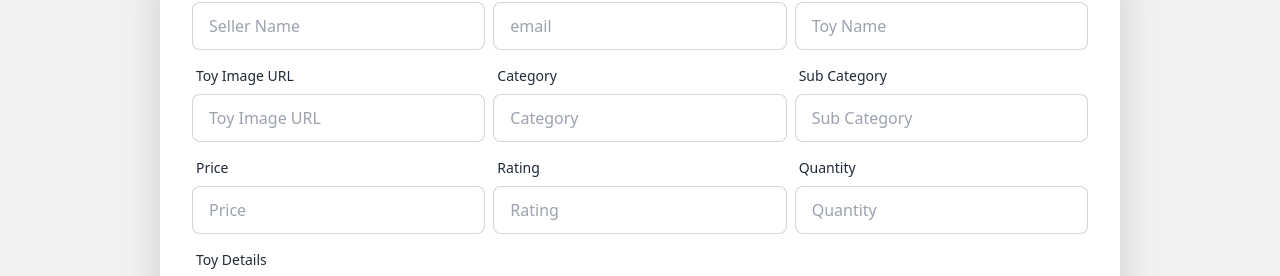
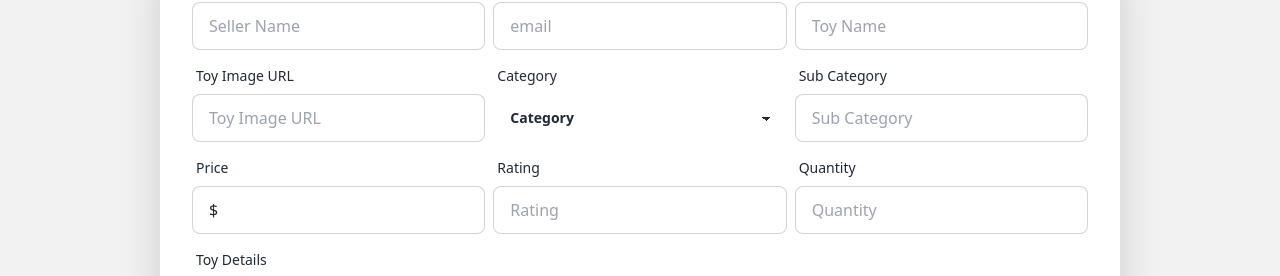
Before and after one commit to NS-Sheam/heroverse-client-side, a React (Vite) app: page /addtoy in a window 1280 px wide. Shown: the part 337-613 px from the top of the page. Built offline with nearby package versions, Linux system fonts and the light colour scheme; no server answers.

Commit message:
add a toy full done

```diff
--- a/package.json
+++ b/package.json
@@ -25,7 +25,8 @@
     "react-photo-album": "^2.2.2",
     "react-router-dom": "^6.11.2",
     "react-tabs": "^6.0.1",
-    "sort-by": "^1.2.0"
+    "sort-by": "^1.2.0",
+    "sweetalert2": "^11.7.5"
   },
   "devDependencies": {
     "@types/react": "^18.0.28",
--- a/src/pages/AddToy/AddToy.jsx
+++ b/src/pages/AddToy/AddToy.jsx
@@ -1,3 +1,4 @@
+import Swal from "sweetalert2";
 
 const AddToy = () => {
     const handleAddToy = (event) => {
@@ -5,9 +6,9 @@ const AddToy = () => {
         const form = event.target;
         const seller = form.seller.value;
         const email = form.email.value;
-        const toyname = form.toyname.value;
+        const toyName = form.toyname.value;
         const image = form.image.value;
-        const category = form.category.value;
+        const category = form.category.value.toLowerCase();
         const subCategory = form.subcategory.value;
         const price = form.price.value;
         const rating = form.rating.value;
@@ -16,7 +17,7 @@ const AddToy = () => {
         const addedToyDetails = {
             seller,
             email,
-            toyname,
+            toyName,
             image,
             category,
             subCategory,
@@ -26,6 +27,26 @@ const AddToy = () => {
             details
         };
         console.log(addedToyDetails);
+        fetch(`http://localhost:5000/addtoy`, {
+            method: "POST",
+            headers: {
+                "content-type": "application/json"
+            },
+            body: JSON.stringify(addedToyDetails)
+        })
+            .then(res => res.json())
+            .then(data => {
+                console.log(data);
+                if (data.insertedId) {
+                    Swal.fire({
+                        icon: 'success',
+                        title: 'Your work has been saved',
+                        showConfirmButton: false,
+                        timer: 1500
+                    })
+                }
+
+            })
     }
     return (
         <div className="hero bg-base-200 min-h-screen px-4 lg:px-10 py-5">
@@ -64,7 +85,13 @@ const AddToy = () => {
                             <label className="label">
                                 <span className="label-text">Category</span>
                             </label>
-                            <input type="text" placeholder="Category" name="category" className="input input-bordered" />
+                            <select name="category" className="select w-full">
+                                <option disabled selected>Category</option>
+                                <option>Doll</option>
+                                <option>Car</option>
+                                <option>Robot</option>
+                                <option>Others</option>
+                            </select>
                         </div>
                         <div className="form-control">
                             <label className="label">
@@ -76,19 +103,19 @@ const AddToy = () => {
                             <label className="label">
                                 <span className="label-text">Price</span>
                             </label>
-                            <input type="number" placeholder="Price" name="price" className="input input-bordered" />
+                            <input type="text" placeholder="Price" name="price" defaultValue={"$"} className="input input-bordered" />
                         </div>
                         <div className="form-control">
                             <label className="label">
                                 <span className="label-text">Rating</span>
                             </label>
-                            <input type="number" placeholder="Rating" name="rating" className="input input-bordered" />
+                            <input type="number" placeholder="Rating" step="0.01" name="rating" className="input input-bordered" />
                         </div>
                         <div className="form-control">
                             <label className="label">
                                 <span className="label-text">Quantity</span>
                             </label>
-                            <input type="text" placeholder="Quantity" name="quantity" className="input input-bordered" />
+                            <input type="number" placeholder="Quantity" name="quantity" className="input input-bordered" />
                         </div>
                         <div className="form-control lg:col-span-3">
                             <label className="label">
```
Also changed, not shown: 1 other file (tests, documents, lock files or other folders).
